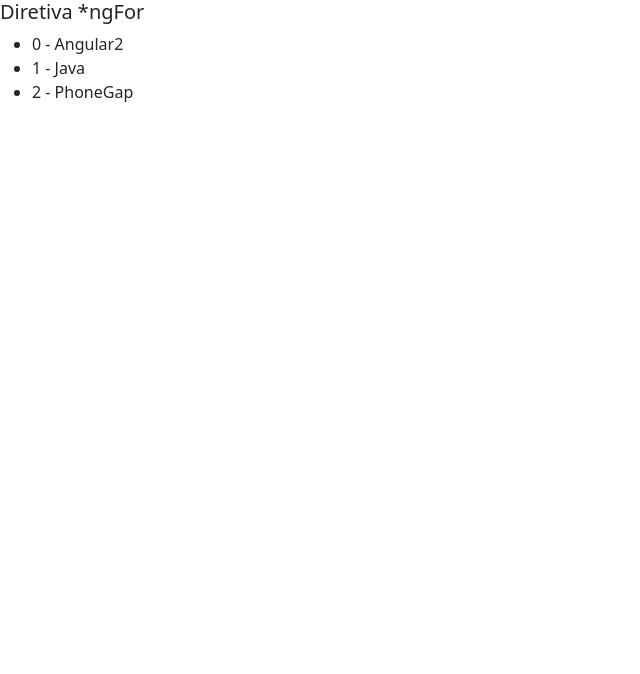
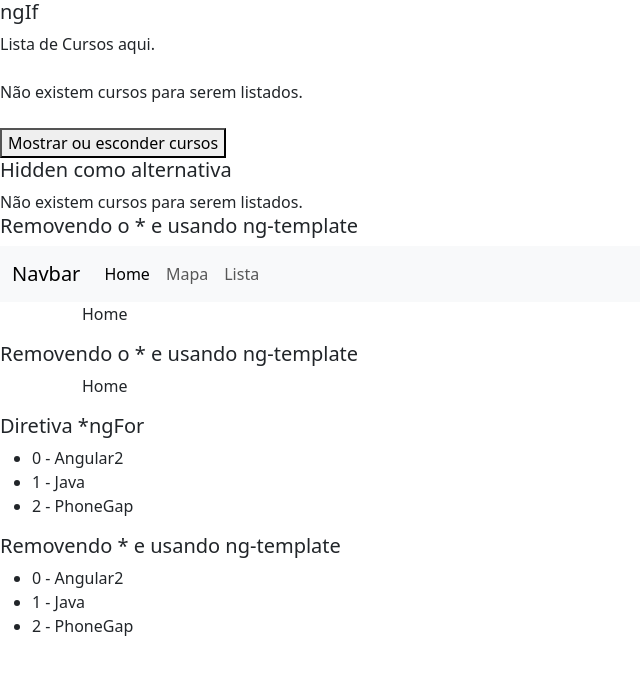
Before and after one commit to JuliaVasconcelos161/curso-angular-diretivas, an Angular app: page / in a window 1280 px wide. Shown: the top 674 px of the page, without its empty margins (0-640 px from the left). Built offline with nearby package versions, Linux system fonts and the light colour scheme.

Commit message:
feat: utilizando ng template

```diff
--- a/src/app/app.component.html
+++ b/src/app/app.component.html
@@ -1,3 +1,3 @@
-<!-- <app-diretiva-ngif></app-diretiva-ngif> -->
-<!-- <app-diretiva-ngswitch></app-diretiva-ngswitch> -->
+<app-diretiva-ngif></app-diretiva-ngif>
+<app-diretiva-ngswitch></app-diretiva-ngswitch>
 <app-diretiva-ngfor></app-diretiva-ngfor>
--- a/src/app/diretiva-ngfor/diretiva-ngfor.component.html
+++ b/src/app/diretiva-ngfor/diretiva-ngfor.component.html
@@ -4,3 +4,12 @@
 <ul>
     <li *ngFor="let curso of cursos, let i = index">{{ i }} - {{ curso }}</li>
 </ul>
+
+
+<h5>Removendo * e usando ng-template</h5>
+
+<ul>
+    <ng-template ngFor [ngForOf]="cursos" let-curso let-i="index">
+        <li>{{ i }} - {{ curso }}</li>
+    </ng-template>
+</ul>
--- a/src/app/diretiva-ngif/diretiva-ngif.component.html
+++ b/src/app/diretiva-ngif/diretiva-ngif.component.html
@@ -25,3 +25,10 @@
 <div [hidden]="mostrarCursos">
     Não existem cursos para serem listados.
 </div>
+
+
+<h5>Removendo o * e usando ng-template</h5>
+
+<ng-template [ngIf]="mostrarCursos">
+    <div>Lista de cursos aqui</div>
+</ng-template>
--- a/src/app/diretiva-ngswitch/diretiva-ngswitch.component.html
+++ b/src/app/diretiva-ngswitch/diretiva-ngswitch.component.html
@@ -28,3 +28,17 @@
     <p *ngSwitchCase="'lista'">Modo lista ativado</p>
     <p *ngSwitchDefault>Home</p>
   </div>
+
+  <h5>Removendo o * e usando ng-template</h5>
+
+  <div class="container" [ngSwitch]="aba">
+    <ng-template [ngSwitchCase]="'mapa'">
+      <p>Modo mapa ativado</p>
+    </ng-template>
+    <ng-template [ngSwitchCase]="'lista'">
+      <p>Modo lista ativado</p>
+    </ng-template>
+    <ng-template [ngSwitchCase]="'home'" ngSwitchDefault>
+      <p>Home</p>
+    </ng-template>
+  </div>
```
